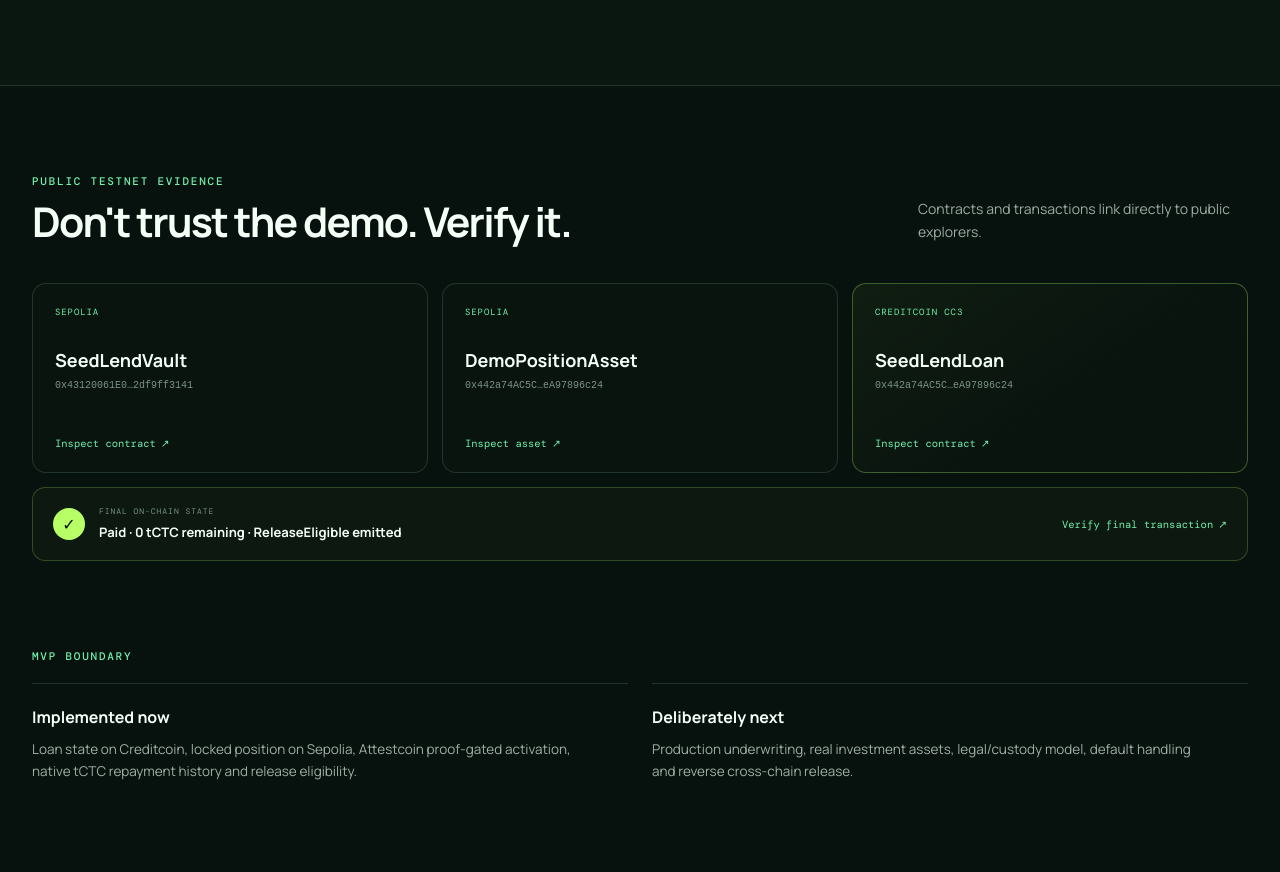
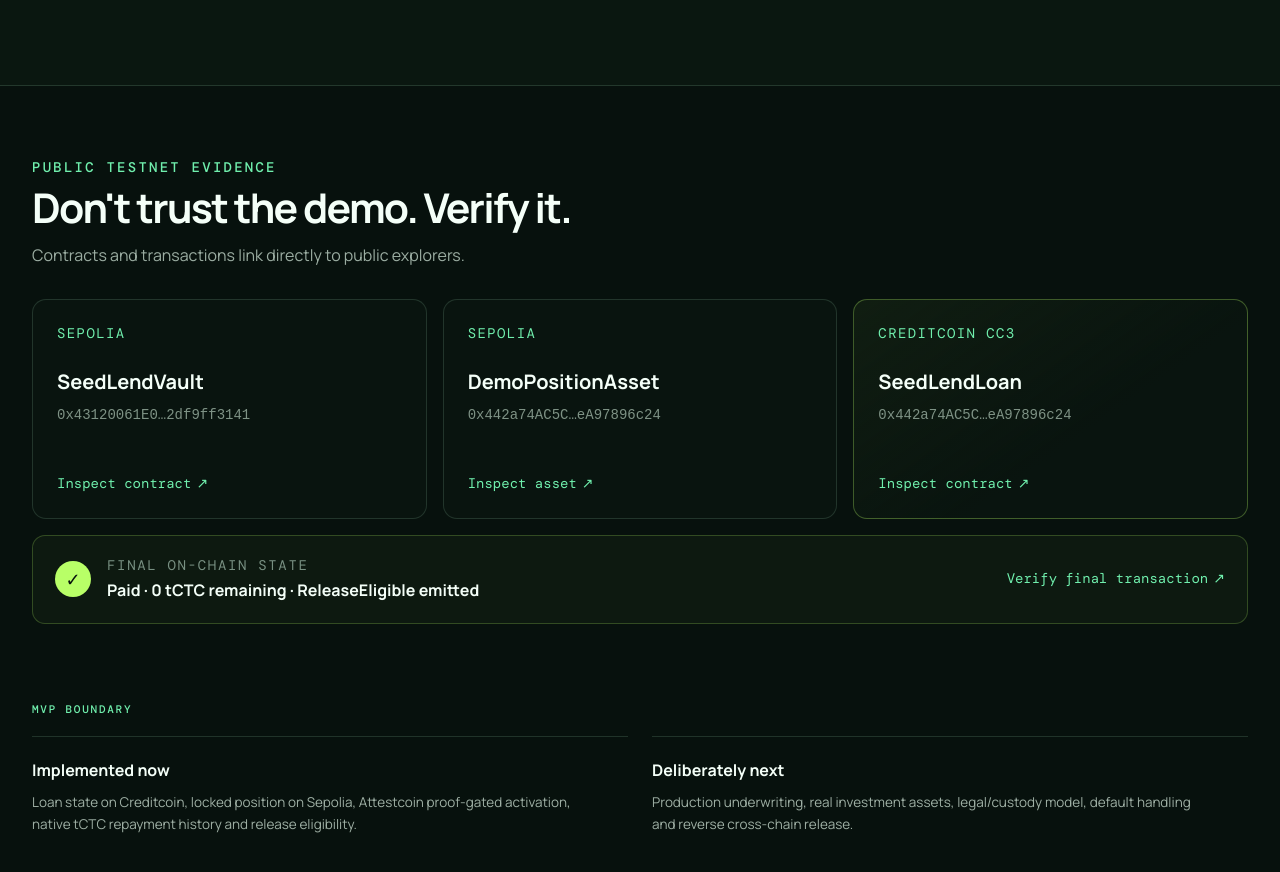
Before and after one commit to SergioBenaR/seedlend, a website: page app/index.html in a window 1280 px wide. Shown: the part 4662-5534 px from the top of the page. Drawn offline with nearby package versions, Linux system fonts and the light colour scheme.

Commit message:
ui: load evidence section fix

```diff
--- a/app/index.html
+++ b/app/index.html
@@ -12,6 +12,7 @@
     <link rel="stylesheet" href="./styles.css" />
     <link rel="stylesheet" href="./product-concept.css" />
     <link rel="stylesheet" href="./hero-fix.css" />
+    <link rel="stylesheet" href="./evidence-fix.css" />
     <style>
       /* Section 2 only: problem + customer discovery */
       .problem-section .section-kicker,
```
